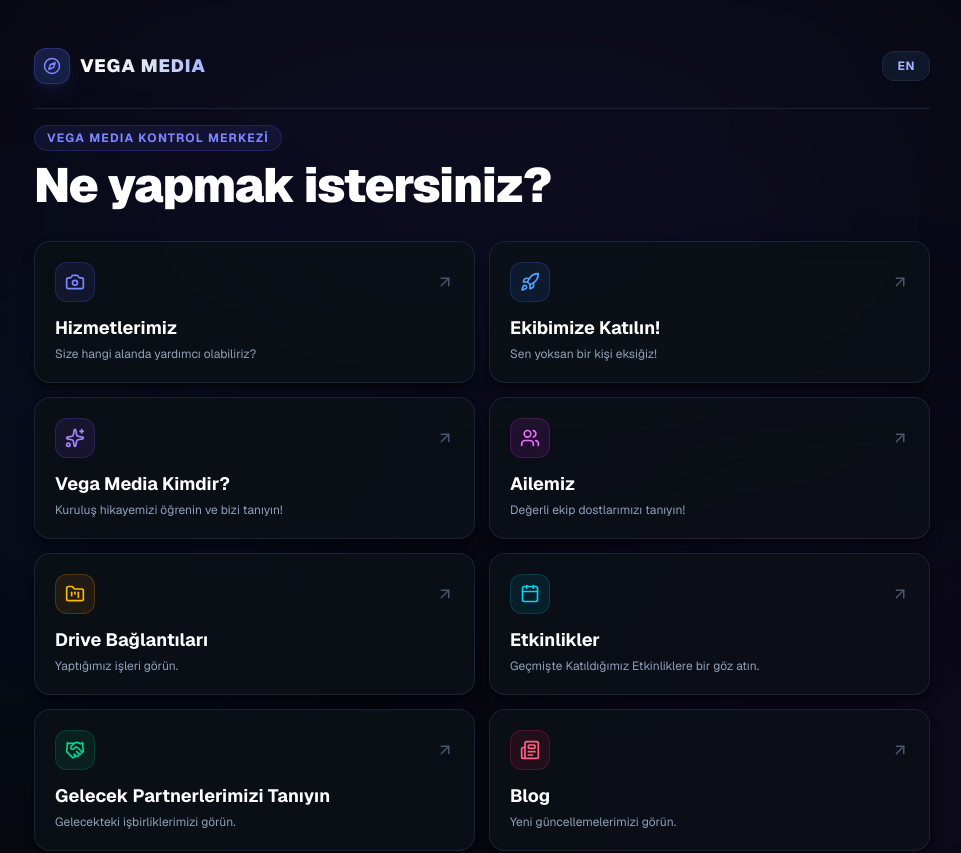
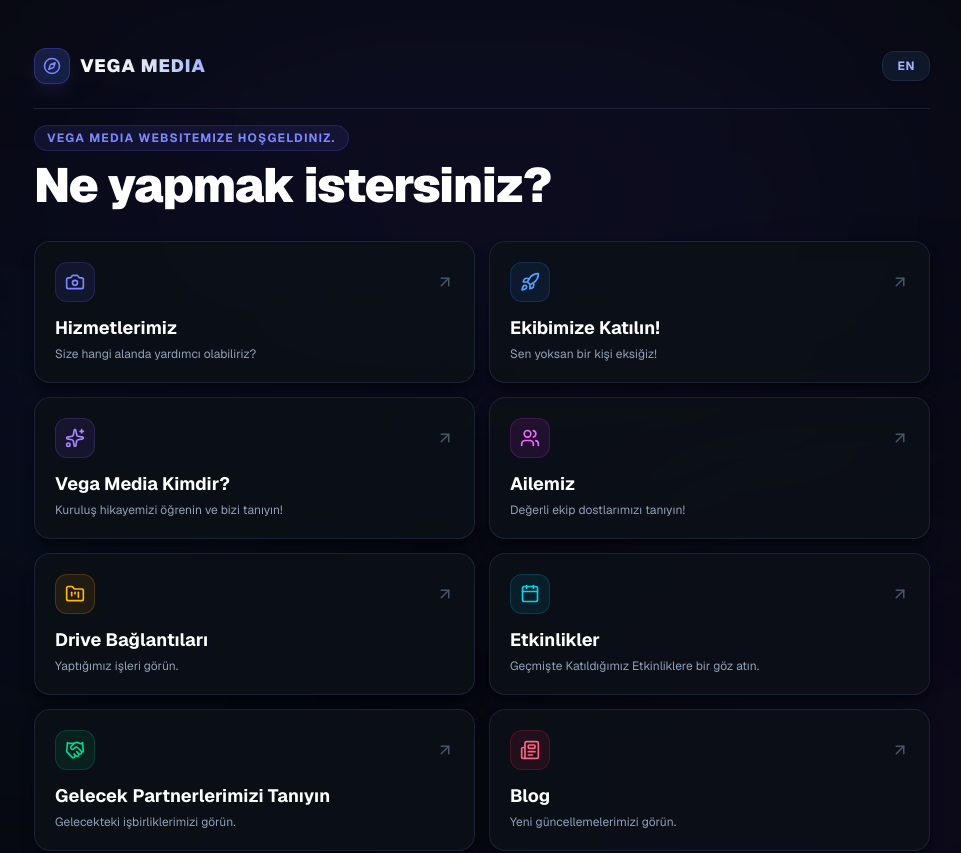
Before and after one commit to eglenceeceko/vega-media, a Next.js app: page / in a window 1280 px wide. Shown: the top 853 px of the page, without its empty margins (158-1119 px from the left). Built offline with nearby package versions, Linux system fonts and the light colour scheme.

Commit message:
yeni guncelleme

```diff
--- a/app/data.ts
+++ b/app/data.ts
@@ -2,7 +2,7 @@ export type Language = 'TR' | 'EN';
 
 export const translations = {
   TR: {
-    brandSubtitle: "KONTROL MERKEZİ",
+    brandSubtitle: "Websitemize Hoşgeldiniz.",
     homeTitle: "Ne yapmak istersiniz?",
     back: "Geri",
     madeBy: "Made by Cenk Yaman",
```
